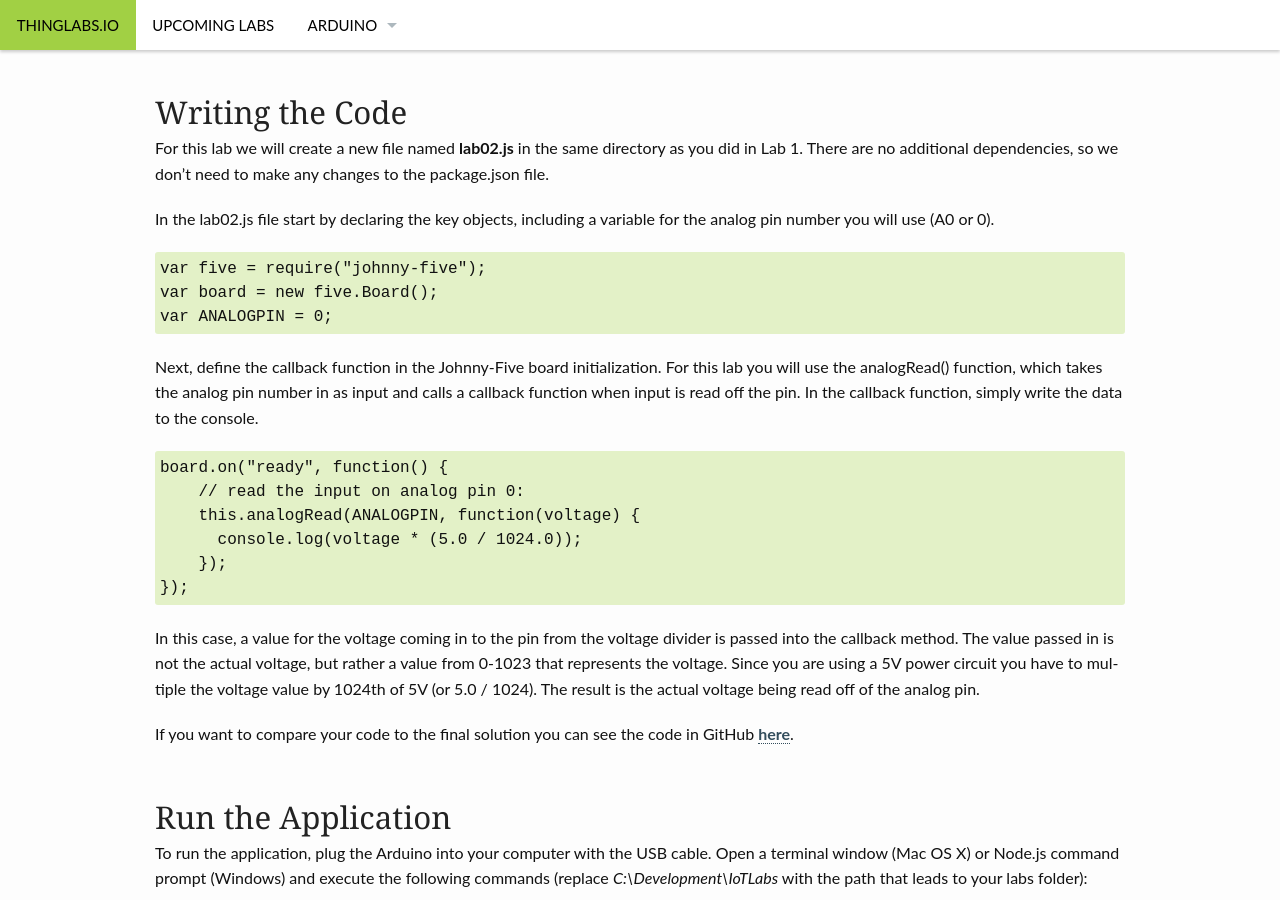
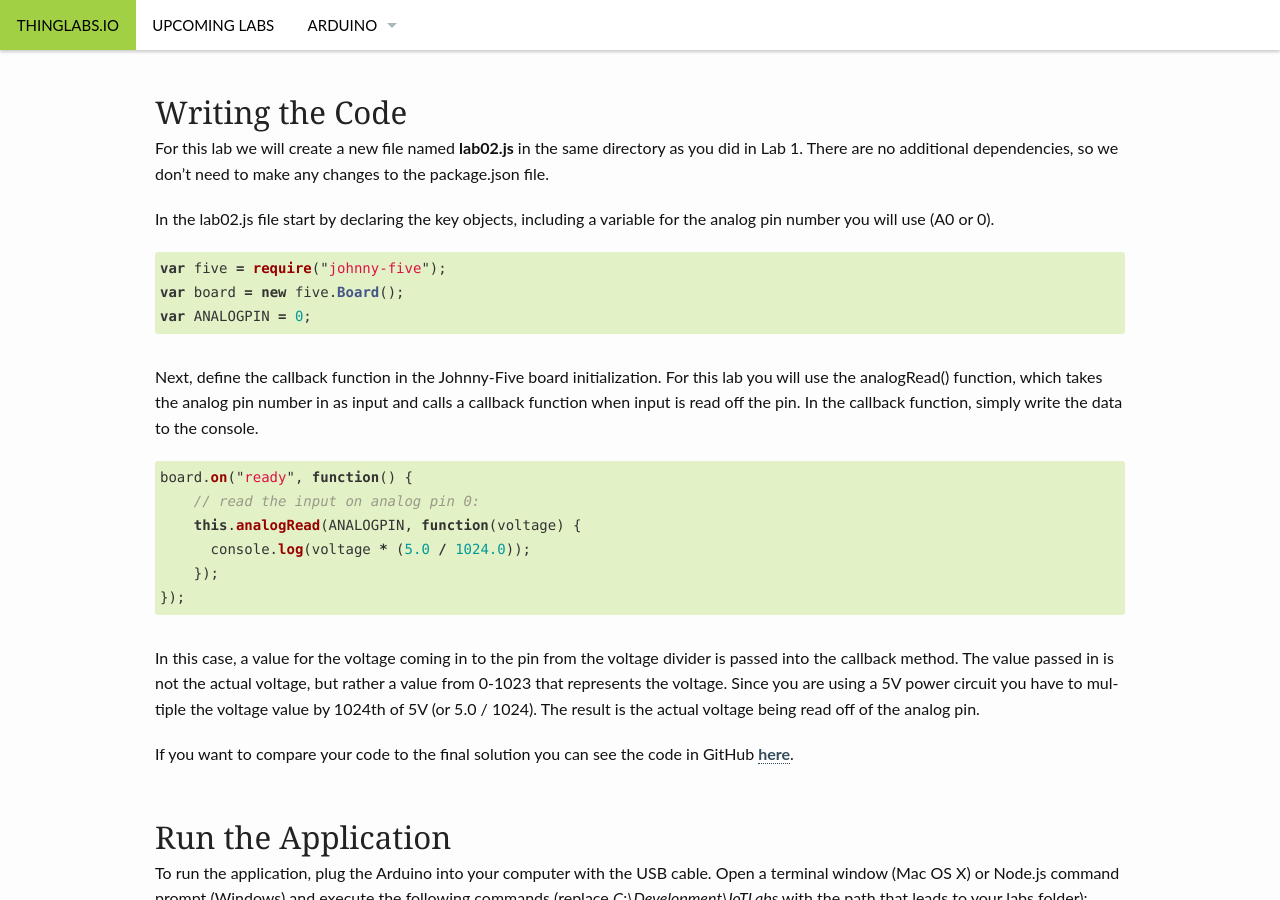
Before and after one commit to ThingLabsIo/ThingLabsIo.github.io, a Jekyll site: the page built from pages/lab002.md, in a window 1280 px wide and 900 px high, scrolled down 4422 px. Built offline with Jekyll 4.4.1, drawn with Linux system fonts in a browser that asks for light colours.

Commit message:
Added highlights to lab 02

```diff
--- a/pages/lab002.md
+++ b/pages/lab002.md
@@ -93,22 +93,22 @@ For this lab we will create a new file named <strong>lab02.js</strong> in the sa
 
 In the lab02.js file start by declaring the key objects, including a variable for the analog pin number you will use (A0 or 0).
 
-<pre>
+{% highlight javascript %}
 var five = require("johnny-five");
 var board = new five.Board();
 var ANALOGPIN = 0;
-</pre>
+{% endhighlight %}
 
 Next, define the callback function in the Johnny-Five board initialization. For this lab you will use the analogRead() function, which takes the analog pin number in as input and calls a callback function when input is read off the pin. In the callback function, simply write the data to the console.
 
-<pre>
+{% highlight javascript %}
 board.on("ready", function() {
     // read the input on analog pin 0:
     this.analogRead(ANALOGPIN, function(voltage) {
       console.log(voltage * (5.0 / 1024.0));
     });
 });
-</pre>
+{% endhighlight %}
 
 In this case, a value for the voltage coming in to the pin from the voltage divider is passed into the callback method. The value passed in is not the actual voltage, but rather a value from 0-1023 that represents the voltage. Since you are using a 5V power circuit you have to multiple the voltage value by 1024th of 5V (or 5.0 / 1024). The result is the actual voltage being read off of the analog pin.
 
```
